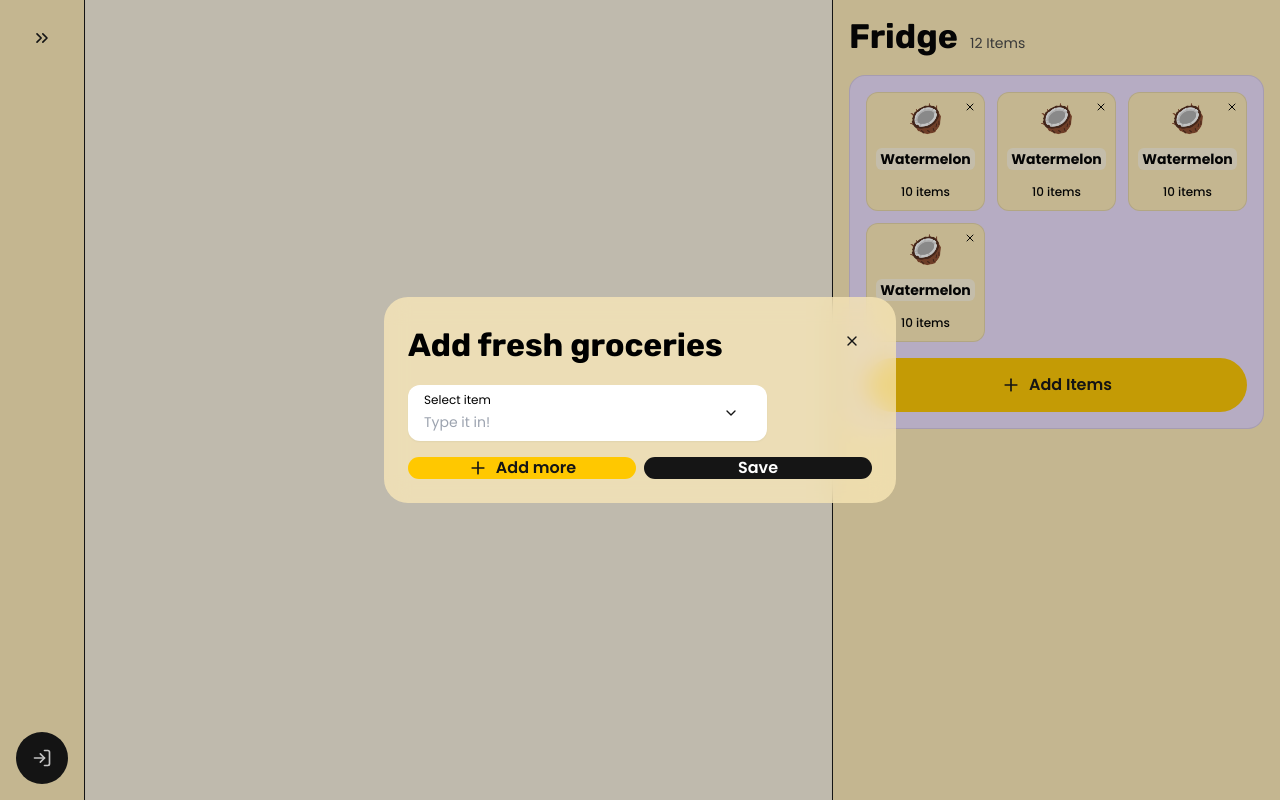
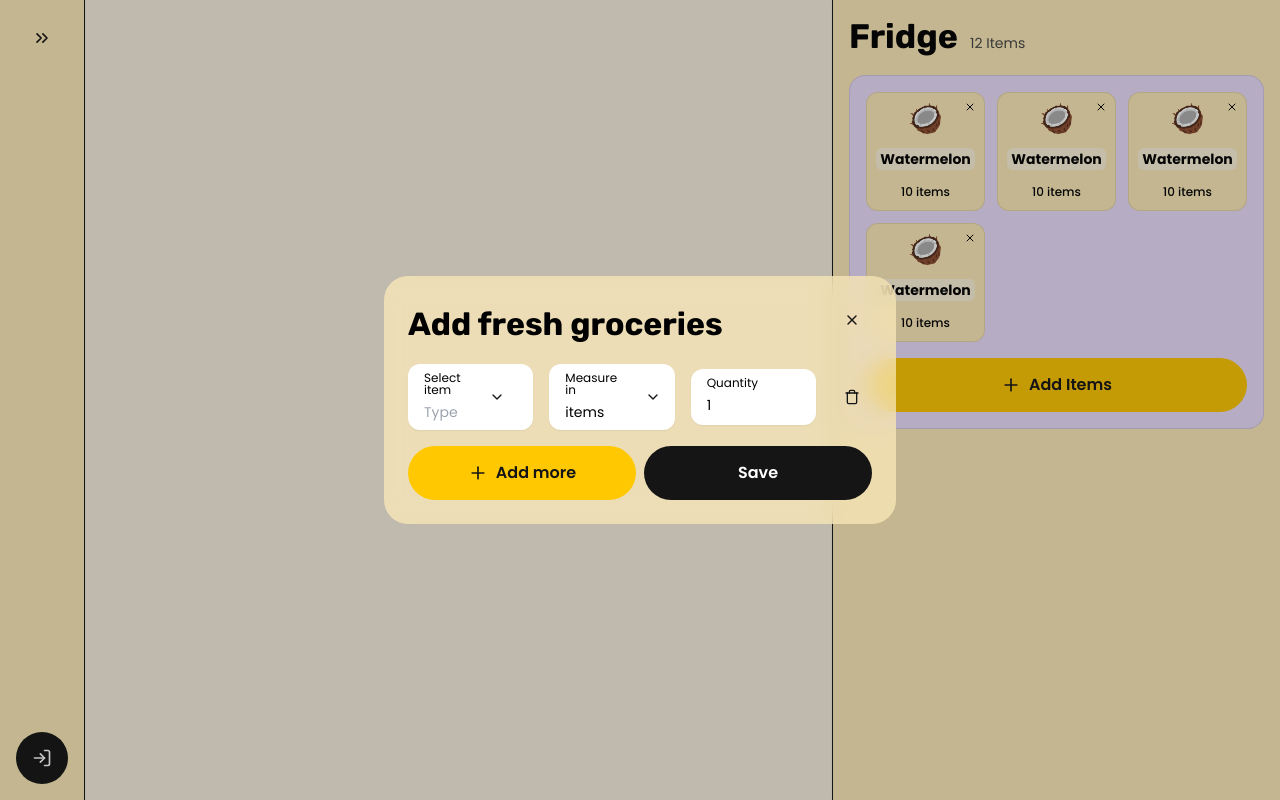
Before and after one commit to Flanner-app/flanner-nextjs-frontend, a Next.js app: page / in a window 1280 px wide. Both pictures are taken after a click on the button "Add Items". Built offline with nearby package versions, Linux system fonts and the light colour scheme.

Commit message:
feat: item addition to fridge

```diff
--- a/src/components/groceries/AddItemModal.tsx
+++ b/src/components/groceries/AddItemModal.tsx
@@ -2,48 +2,108 @@
 
 import clsx from 'clsx'
 import { useEffect, useState } from 'react'
-import { Plus } from 'react-feather'
+import { Plus, Trash } from 'react-feather'
 import { Combobox } from '@headlessui/react'
 import staticGroceries from './staticGroceries.json'
 import Modal from '../shared/Modal'
 import Autocomplete from '../shared/Autocomplete'
 import Button from '../shared/Button'
+import Select from '../shared/Select'
+import { FridgeItemModalProps, measurements } from './FridgeItemModal'
+import Input from '../shared/Input'
+import { FridgeItemType } from './Fridge'
 
-type AddItemModalProps = {
-  isOpen: boolean
-  close: () => void
+export type SelectionGroceryItem = {
+  label: string
+  icon: string
 }
 
 export type GroceryItem = {
   label: string
   icon: string
+  units: FridgeItemModalProps['units']
+  quantity: number
 }
 
-const AddItemModal = ({ isOpen, close }: AddItemModalProps) => {
+type AddItemModalProps = {
+  isOpen: boolean
+  close: () => void
+  onAddItems: (itemList: FridgeItemType[]) => void
+}
+
+const getRandomId = () => {
+  return (Date.now() + Math.random()).toString()
+}
+
+const AddItemModal = ({ isOpen, close, onAddItems }: AddItemModalProps) => {
   const [query, setQuery] = useState('')
-  const [selectedItem, setSelectedItem] = useState<GroceryItem>({
-    label: '',
-    icon: '',
-  })
-  const [items, setItems] = useState(staticGroceries)
+  const [groceryList, setGroceryList] = useState(staticGroceries)
+  const [items, setItems] = useState<FridgeItemType[]>([
+    { id: getRandomId(), label: '', icon: '', units: 'items', quantity: 1 },
+  ])
 
   const onClose = () => {
     close()
     setQuery('')
-    setSelectedItem({
+    setItems([{ id: '', label: '', icon: '', units: 'items', quantity: 1 }])
+  }
+
+  const onAddItem = () => {
+    setItems((prevState) => [
+      ...prevState,
+      {
+        id: getRandomId(),
         label: '',
         icon: '',
-    })
+        units: 'items',
+        quantity: 1,
+      },
+    ])
+  }
+
+  const editItem = (
+    index: number,
+    property: keyof GroceryItem,
+    value: string | number | { label: string; icon: string },
+  ) => {
+    const updatedItems = [...items]
+    let editedItem
+
+    if (property === 'label') {
+      const typedValue = value as { label: string; icon: string }
+      editedItem = {
+        ...updatedItems[index],
+        label: typedValue.label,
+        icon: typedValue.icon,
+      }
+    } else {
+      editedItem = {
+        ...updatedItems[index],
+        [property]: value,
+      }
+    }
+    updatedItems[index] = editedItem
+    setItems(updatedItems)
+  }
+
+  const removeItem = (index: number) => {
+    if (index === 0 && items.length === 1) {
+      onClose()
+    } else {
+      const updatedItems = [...items]
+      updatedItems.splice(index, 1)
+      setItems(updatedItems)
+    }
   }
 
   useEffect(() => {
     if (query === '') {
-      setItems(staticGroceries)
+      setGroceryList(staticGroceries)
     } else {
       const newItems = staticGroceries.filter((item) =>
         item.label.toLowerCase().includes(query.toLocaleLowerCase()),
       )
-      setItems(newItems)
+      setGroceryList(newItems)
     }
   }, [query])
 
@@ -52,17 +112,19 @@ const AddItemModal = ({ isOpen, close }: AddItemModalProps) => {
       isOpen={isOpen}
       close={onClose}
       title="Add fresh groceries"
-      className="overflow-visible"
+      className="overflow-visible sm:max-w-2xl"
     >
       <div className="flex flex-col gap-4">
-        <div className="flex items-center gap-4">
-          <Autocomplete<GroceryItem>
-            valueList={items}
+        {items.map((item, index) => (
+          <div className="flex w-full items-center gap-4" key={item.id}>
+            <div className="grid w-full grid-cols-3 items-center gap-4">
+              <Autocomplete<SelectionGroceryItem>
+                valueList={groceryList}
                 label="Select item"
                 placeholder="Type it in!"
                 name="grocery input"
-            value={selectedItem}
-            onChange={setSelectedItem}
+                onChange={(value) => editItem(index, 'label', value)}
+                value={{ label: item.label, icon: item.icon }}
                 onChangeQuery={setQuery}
               >
                 <Combobox.Option
@@ -75,13 +137,49 @@ const AddItemModal = ({ isOpen, close }: AddItemModalProps) => {
                   Add {query}
                 </Combobox.Option>
               </Autocomplete>
+              <Select
+                label="Measure in"
+                name="add item units select"
+                value={item.units}
+                valueList={measurements}
+                onChange={(value) => editItem(index, 'units', value)}
+              />
+              <Input
+                label="Quantity"
+                placeholder="Amount..."
+                value={item.quantity.toString() || ''}
+                onChange={(e) => editItem(index, 'quantity', e.target.value)}
+                type="number"
+              />
             </div>
+            <Button
+              appearence="ghost"
+              size="S"
+              onClick={() => removeItem(index)}
+            >
+              <Trash size={16} />
+            </Button>
+          </div>
+        ))}
         <div className="flex gap-2">
-          <Button className="w-1/2" appearence="yellow">
+          <Button
+            className="w-1/2"
+            appearence="yellow"
+            size="M"
+            onClick={onAddItem}
+          >
             <Plus size={20} />
             Add more
           </Button>
-          <Button className="w-1/2" appearence="black">
+          <Button
+            className="w-1/2"
+            appearence="black"
+            size="M"
+            onClick={() => {
+              onAddItems(items)
+              onClose()
+            }}
+          >
             Save
           </Button>
         </div>
--- a/src/components/groceries/Fridge.tsx
+++ b/src/components/groceries/Fridge.tsx
@@ -9,7 +9,7 @@ import AddItemModal from './AddItemModal'
 
 export type FridgeItemType = {
   id: string
-  name: string
+  label: string
   icon: string
   quantity: number
   units: 'grams' | 'kg' | 'tblsp' | 'cup' | 'ml' | 'pieces' | 'items'
@@ -18,28 +18,28 @@ export type FridgeItemType = {
 const mockItems: Array<FridgeItemType> = [
   {
     id: 'sdfsdf',
-    name: 'Watermelon',
+    label: 'Watermelon',
     icon: '🥥',
     quantity: 10,
     units: 'items',
   },
   {
     id: 'sdfsdfff',
-    name: 'Watermelon',
+    label: 'Watermelon',
     icon: '🥥',
     quantity: 10,
     units: 'items',
   },
   {
     id: 'sdkiidffff',
-    name: 'Watermelon',
+    label: 'Watermelon',
     icon: '🥥',
     quantity: 10,
     units: 'items',
   },
   {
     id: 'sdfPuicCenalffff',
-    name: 'Watermelon',
+    label: 'Watermelon',
     icon: '🥥',
     quantity: 10,
     units: 'items',
@@ -72,6 +72,10 @@ const Fridge = () => {
     setItems(newItems)
   }
 
+  const onAddItems = (newItems: FridgeItemType[]) => {
+    setItems((prevState) => [...prevState, ...newItems])
+  }
+
   return (
     <div
       className={clsx(
@@ -84,7 +88,7 @@ const Fridge = () => {
           <FridgeItem
             key={item.id}
             id={item.id}
-            name={item.name}
+            label={item.label}
             icon={item.icon}
             quantity={item.quantity}
             units={item.units}
@@ -102,7 +106,11 @@ const Fridge = () => {
         <Plus size={20} />
         Add Items
       </Button>
-      <AddItemModal isOpen={showAddItem} close={() => setShowAddItem(false)} />
+      <AddItemModal
+        onAddItems={onAddItems}
+        isOpen={showAddItem}
+        close={() => setShowAddItem(false)}
+      />
     </div>
   )
 }
--- a/src/components/groceries/FridgeItem.tsx
+++ b/src/components/groceries/FridgeItem.tsx
@@ -17,7 +17,7 @@ export type FridgeItemProps = {
 
 const FridgeItem = ({
   id,
-  name,
+  label,
   icon,
   quantity,
   units,
@@ -63,7 +63,7 @@ const FridgeItem = ({
         </div>
         <div className="text-5xl">{icon}</div>
         <span className="rounded-md bg-white/50 p-1 text-sm font-bold capitalize leading-none">
-          {name}
+          {label}
         </span>
         <span className="text-xs font-medium leading-none">{count}</span>
       </div>
--- a/src/components/groceries/FridgeItemModal.tsx
+++ b/src/components/groceries/FridgeItemModal.tsx
@@ -8,7 +8,7 @@ import Select from '../shared/Select'
 import Button from '../shared/Button'
 import { Trash } from 'react-feather'
 
-type FridgeItemModalProps = {
+export type FridgeItemModalProps = {
   itemId: string
   isOpen: boolean
   close: () => void
@@ -23,7 +23,7 @@ type ItemData = {
   units: FridgeItemModalProps['units']
 }
 
-const measurements: Array<FridgeItemModalProps['units']> = [
+export const measurements: Array<FridgeItemModalProps['units']> = [
   'grams',
   'kg',
   'tblsp',
@@ -88,6 +88,7 @@ const FridgeItemModal = ({
       </div>
       <div className="flex justify-between gap-4">
         <Button
+          size="M"
           appearence="critical"
           className="w-full"
           onClick={() => deleteItem(itemId)}
@@ -96,6 +97,7 @@ const FridgeItemModal = ({
           Delete
         </Button>
         <Button
+          size="M"
           appearence="black"
           className="w-full"
           onClick={() => {
--- a/src/components/shared/Autocomplete.tsx
+++ b/src/components/shared/Autocomplete.tsx
@@ -3,7 +3,7 @@ import { Fragment, ReactNode } from 'react'
 import { ChevronDown } from 'react-feather'
 import { Combobox, Transition } from '@headlessui/react'
 import Button from './Button'
-import { GroceryItem } from '../groceries/AddItemModal'
+import { SelectionGroceryItem } from '../groceries/AddItemModal'
 
 type AutocompleteProps<T> = {
   valueList: T[]
@@ -17,7 +17,7 @@ type AutocompleteProps<T> = {
   children?: ReactNode
 }
 
-const Autocomplete = <T extends GroceryItem>({
+const Autocomplete = <T extends SelectionGroceryItem>({
   valueList,
   label,
   placeholder,
@@ -33,7 +33,7 @@ const Autocomplete = <T extends GroceryItem>({
     'scrollbar-thumb-black-hover/50 scrollbar-thumb-rounded-md',
     'sm:scrollbar-w-1 sm:scrollbar',
   ]
-
+  console.log(value)
   return (
     <Combobox value={value} onChange={onChange} name={name}>
       {({ open }) => (
@@ -58,6 +58,7 @@ const Autocomplete = <T extends GroceryItem>({
                   displayValue={(displayValue: T) => displayValue.label}
                   onChange={(e) => onChangeQuery(e.target.value)}
                   placeholder={placeholder}
+                  autoComplete="off"
                 />
               </div>
               <Button size="S" appearence="ghost" containsIconOnly>
@@ -82,7 +83,7 @@ const Autocomplete = <T extends GroceryItem>({
             <Combobox.Options
               as="div"
               className={clsx(
-                'absolute mt-1 h-fit w-full overflow-hidden rounded-xl outline-none',
+                'absolute z-20 mt-1 h-fit w-full overflow-hidden rounded-xl outline-none',
               )}
             >
               <ul
--- a/src/components/shared/Select.tsx
+++ b/src/components/shared/Select.tsx
@@ -82,7 +82,7 @@ const Select = ({
             <Listbox.Options
               as="div"
               className={clsx(
-                'absolute mt-1 h-fit w-full overflow-hidden rounded-xl outline-none',
+                'absolute z-20 mt-1 h-fit w-full overflow-hidden rounded-xl outline-none',
                 scrollbarClasses,
               )}
             >
```
Lines whose indentation alone changed are shown as unchanged.
